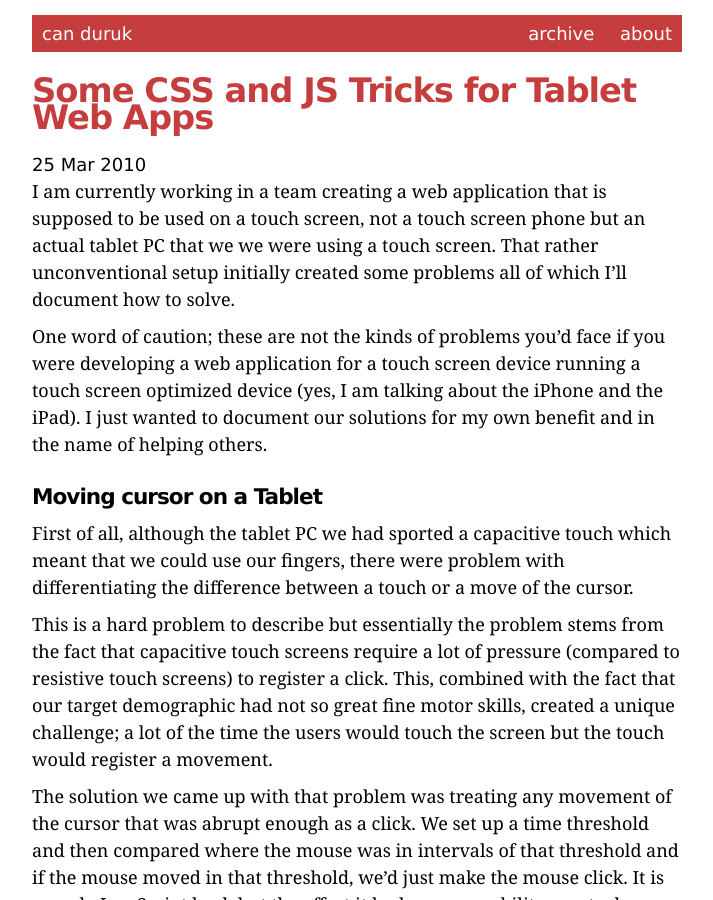
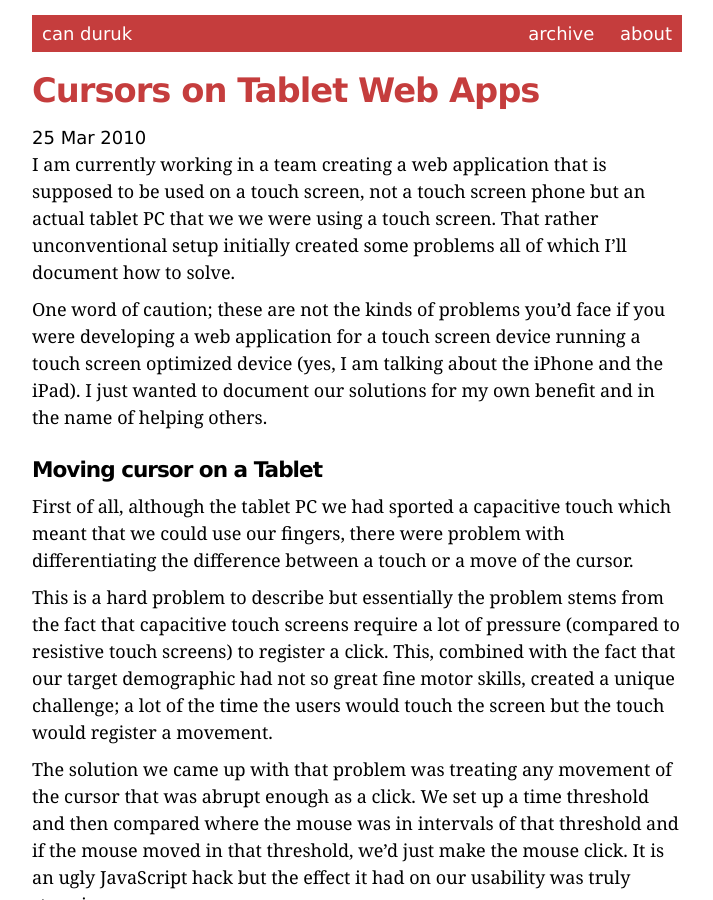
Before and after one commit to cduruk/old.cduruk.github.com, a Jekyll site: the page built from _posts/2010-03-25-cursors-on-tablet-web-apps.md, in a window 1280 px wide and 900 px high. Shown: the whole window, without its empty margins (283-996 px from the left). Built offline with Jekyll 4.4.1, drawn with Linux system fonts in a browser that asks for light colours; Markdown is read by kramdown in place of the engine named in the settings.

Commit message:
Some rename action

```diff
--- a/_posts/2010-03-25-some-css-and-js-tricks-for-tablet-web-apps.md
+++ b/_posts/2010-03-25-cursors-on-tablet-web-apps.md
@@ -3,7 +3,7 @@ layout: post
 categories: [javascript, css, ui, dev, tablet, touchscreen]
 tumblr_id: 473067888
 date: 2010-03-25 20:00:00 UTC
-title: Some CSS and JS Tricks for Tablet Web Apps
+title: Cursors on Tablet Web Apps
 ---
 
 I am currently working in a team creating a web application that is supposed to be used on a touch screen, not a touch screen phone but an actual tablet PC that we we were using a touch screen. That rather unconventional setup initially created some problems all of which I'll document how to solve.
```
